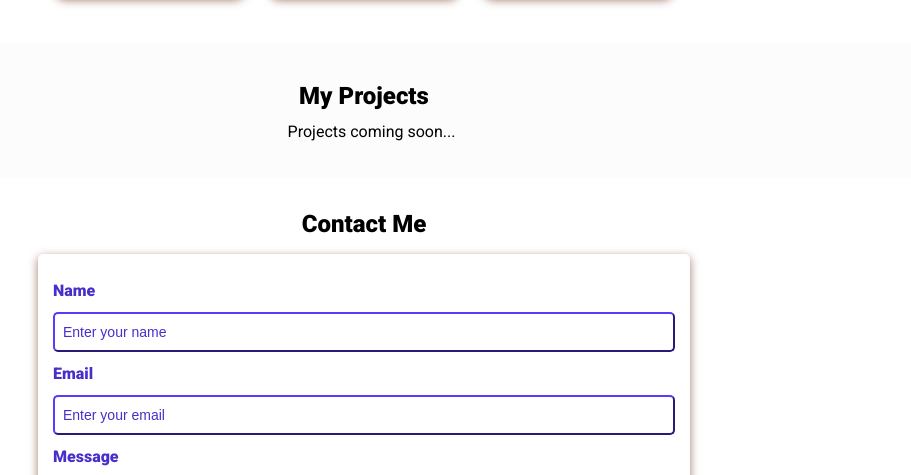
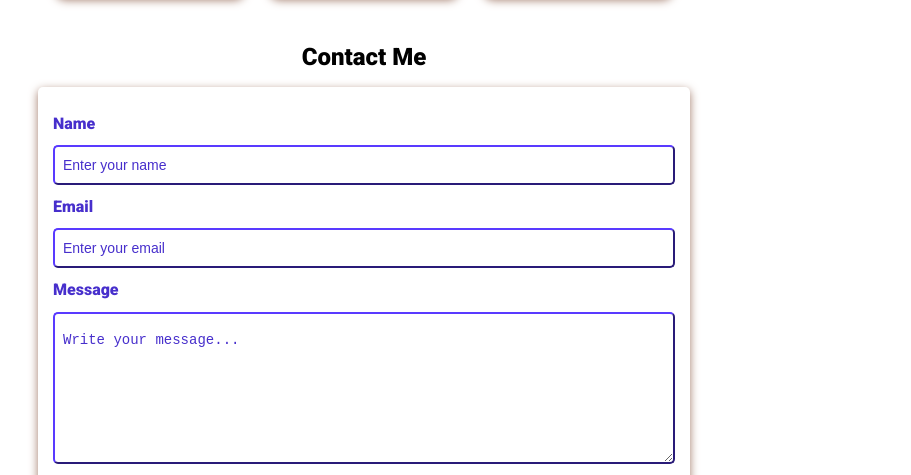
Before and after one commit to elionnrrahmani/DevPortfolio, a plain HTML site: page index.html in a window 1280 px wide. Shown: the part 1053-1528 px from the top of the page, without its empty margins (276-1187 px from the left). Drawn offline with nearby package versions, Linux system fonts and the light colour scheme.

Commit message:
Update index.html

```diff
--- a/index.html
+++ b/index.html
@@ -103,12 +103,7 @@
 
         <!--Projektet-->
 
-        <section class="projects" id="projects">
-            <h2 class="projects-title">My Projects</h2>
-            <div class="projects-container">
-                <p>Projects coming soon...</p>
-            </div>
-        </section>
+
 
 
         <!--Kontakti-->
```
